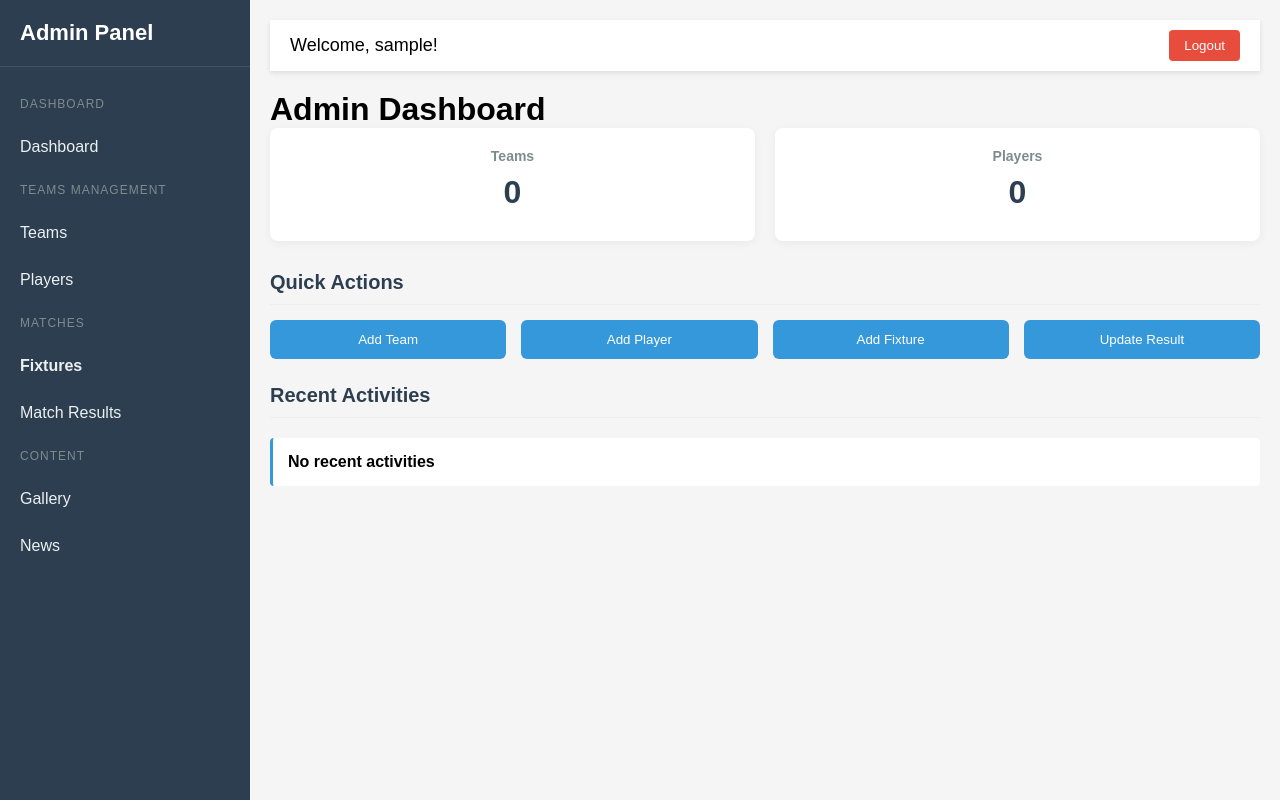
After one commit to asalhanadapangoda/Cricket-League-Website, a PHP site: page /adminDashboard.php in a window 1280 px wide. The commit adds this page. Run offline with PHP 8.4, Linux system fonts and the light colour scheme; the visitor is signed in with stand-in values (Sample User, id 1); data that the repository does not hold is empty.

Commit message:
create adminDashboard.php and adminDashboard.css files
change homepage image
create adminDashboard.php file
create adminDashboard.css file

```diff
--- /dev/null
+++ b/CSS_File/adminDashboard.css
@@ -0,0 +1,175 @@
+/* Reset some defaults */
+* {
+    margin: 0;
+    padding: 0;
+    box-sizing: border-box;
+    font-family: Arial, Helvetica, sans-serif;
+}
+
+/* Page background */
+body {
+    display: flex;
+    min-height: 100vh;
+    background-color: #f5f5f5;
+}
+
+/* Sidebar Styles */
+.sidebar {
+    width: 250px;
+    background-color: #2c3e50;
+    color: white;
+    height: 100vh;
+    position: fixed;
+    padding-top: 20px;
+}
+
+.sidebar-header {
+    padding: 0 20px 20px;
+    border-bottom: 1px solid rgba(255,255,255,0.1);
+    margin-bottom: 20px;
+}
+
+.sidebar-header h2 {
+    color: white;
+    font-size: 22px;
+}
+
+.sidebar-menu {
+    list-style: none;
+}
+
+.sidebar-menu li {
+    margin-bottom: 5px;
+}
+
+.sidebar-menu a {
+    display: block;
+    color: #ecf0f1;
+    padding: 12px 20px;
+    text-decoration: none;
+    transition: all 0.3s;
+}
+
+.sidebar-menu a:hover {
+    background-color: #34495e;
+}
+
+.menu-section {
+    color: #7f8c8d;
+    padding: 10px 20px;
+    font-size: 12px;
+    text-transform: uppercase;
+    letter-spacing: 1px;
+}
+
+/* Main Content Area */
+.main-content {
+    flex: 1;
+    margin-left: 250px;
+    padding: 20px;
+}
+
+.header {
+    display: flex;
+    justify-content: space-between;
+    align-items: center;
+    padding: 10px 20px;
+    background-color: white;
+    box-shadow: 0 2px 5px rgba(0,0,0,0.1);
+    margin-bottom: 20px;
+}
+
+.welcome {
+    font-size: 18px;
+}
+
+.logout-btn {
+    background-color: #e74c3c;
+    color: white;
+    border: none;
+    padding: 8px 15px;
+    border-radius: 4px;
+    cursor: pointer;
+}
+
+/* Dashboard Cards */
+.dashboard-cards {
+    display: grid;
+    grid-template-columns: repeat(auto-fit, minmax(250px, 1fr));
+    gap: 20px;
+    margin-bottom: 30px;
+}
+
+.card {
+    background-color: white;
+    border-radius: 8px;
+    padding: 20px;
+    box-shadow: 0 2px 10px rgba(0,0,0,0.05);
+}
+
+.stat-card {
+    text-align: center;
+}
+
+.stat-number {
+    font-size: 32px;
+    font-weight: bold;
+    color: #2c3e50;
+    margin: 10px 0;
+}
+
+.stat-label {
+    color: #7f8c8d;
+    font-size: 14px;
+}
+
+/* Quick Actions */
+.quick-actions {
+    display: grid;
+    grid-template-columns: repeat(auto-fit, minmax(200px, 1fr));
+    gap: 15px;
+}
+
+.action-btn {
+    background-color: #3498db;
+    color: white;
+    border: none;
+    padding: 12px;
+    border-radius: 6px;
+    cursor: pointer;
+    text-align: center;
+    transition: background-color 0.3s;
+}
+
+.action-btn:hover {
+    background-color: #2980b9;
+}
+
+/* Recent Activities */
+.activities-list {
+    list-style: none;
+    margin-top: 20px;
+}
+
+.activity-item {
+    padding: 15px;
+    border-left: 3px solid #3498db;
+    background-color: white;
+    margin-bottom: 15px;
+    border-radius: 4px;
+}
+
+.activity-time {
+    color: #7f8c8d;
+    font-size: 12px;
+    margin-top: 5px;
+}
+
+/* Section Titles */
+.section-title {
+    margin: 25px 0 15px;
+    color: #2c3e50;
+    font-size: 20px;
+    padding-bottom: 10px;
+    border-bottom: 1px solid #eee;
+}
--- /dev/null
+++ b/adminDashboard.php
@@ -0,0 +1,146 @@
+<?php
+// Start session and check if admin is logged in
+session_start();
+if (!isset($_SESSION['admin_logged_in']) || $_SESSION['admin_logged_in'] !== true) {
+    header("Location: adminLogin.php");
+    exit;
+}
+
+// Include database connection
+require_once 'includes/db.php';
+
+// Fetch data from database
+$teamCount = 0;
+$playerCount = 0;
+$recentActivities = [];
+
+// Get team count
+$teamQuery = "SELECT COUNT(*) as count FROM teams";
+$teamResult = mysqli_query($conn, $teamQuery);
+if ($teamResult && mysqli_num_rows($teamResult) > 0) {
+    $teamData = mysqli_fetch_assoc($teamResult);
+    $teamCount = $teamData['count'];
+}
+
+// Get player count
+$playerQuery = "SELECT COUNT(*) as count FROM players";
+$playerResult = mysqli_query($conn, $playerQuery);
+if ($playerResult && mysqli_num_rows($playerResult) > 0) {
+    $playerData = mysqli_fetch_assoc($playerResult);
+    $playerCount = $playerData['count'];
+}
+
+// Get recent activities (if you have an activities table)
+$activitiesQuery = "SELECT activity, created_at FROM activities ORDER BY created_at DESC LIMIT 5";
+$activitiesResult = mysqli_query($conn, $activitiesQuery);
+if ($activitiesResult && mysqli_num_rows($activitiesResult) > 0) {
+    while ($row = mysqli_fetch_assoc($activitiesResult)) {
+        $recentActivities[] = $row;
+    }
+}
+?>
+
+<!DOCTYPE html>
+<html lang="en">
+<head>
+    <meta charset="UTF-8">
+    <meta name="viewport" content="width=device-width, initial-scale=1.0">
+    <title>Admin Dashboard - Cricket Website</title>
+    <link rel="stylesheet" href="CSS_File/adminDashboard.css">
+</head>
+<body>
+    <!-- Sidebar Navigation -->
+    <div class="sidebar">
+        <div class="sidebar-header">
+            <h2>Admin Panel</h2>
+        </div>
+
+        <ul class="sidebar-menu">
+            <li class="menu-section">DASHBOARD</li>
+            <li><a href="adminDashboard.php">Dashboard</a></li>
+
+            <li class="menu-section">TEAMS MANAGEMENT</li>
+            <li><a href="manage_teams.php">Teams</a></li>
+            <li><a href="manage_players.php">Players</a></li>
+
+            <li class="menu-section">MATCHES</li>
+            <li><a href="manage_fixtures.php"><strong>Fixtures</strong></a></li>
+            <li><a href="manage_results.php">Match Results</a></li>
+
+            <li class="menu-section">CONTENT</li>
+            <li><a href="manage_gallery.php">Gallery</a></li>
+            <li><a href="manage_news.php">News</a></li>
+        </ul>
+    </div>
+
+    <!-- Main Content -->
+    <div class="main-content">
+        <div class="header">
+            <div class="welcome">Welcome, <?php echo $_SESSION['admin_username'] ?? 'Admin'; ?>!</div>
+            <button class="logout-btn" onclick="location.href='logout.php'">Logout</button>
+        </div>
+
+        <h1>Admin Dashboard</h1>
+
+        <!-- Stats Cards -->
+        <div class="dashboard-cards">
+            <div class="card stat-card">
+                <h3 class="stat-label">Teams</h3>
+                <div class="stat-number"><?php echo $teamCount; ?></div>
+            </div>
+
+            <div class="card stat-card">
+                <h3 class="stat-label">Players</h3>
+                <div class="stat-number"><?php echo $playerCount; ?></div>
+            </div>
+        </div>
+
+        <!-- Quick Actions -->
+        <h2 class="section-title">Quick Actions</h2>
+        <div class="quick-actions">
+            <button class="action-btn" onclick="location.href='add_team.php'">Add Team</button>
+            <button class="action-btn" onclick="location.href='add_player.php'">Add Player</button>
+            <button class="action-btn" onclick="location.href='add_fixture.php'">Add Fixture</button>
+            <button class="action-btn" onclick="location.href='update_result.php'">Update Result</button>
+        </div>
+
+        <!-- Recent Activities -->
+        <h2 class="section-title">Recent Activities</h2>
+        <ul class="activities-list">
+            <?php if (!empty($recentActivities)): ?>
+                <?php foreach ($recentActivities as $activity): ?>
+                    <li class="activity-item">
+                        <strong><?php echo htmlspecialchars($activity['activity']); ?></strong>
+                        <div class="activity-time">
+                            <?php
+                            // Format the timestamp
+                            $timestamp = strtotime($activity['created_at']);
+                            echo date('M j, Y \a\t g:i a', $timestamp);
+                            ?>
+                        </div>
+                    </li>
+                <?php endforeach; ?>
+            <?php else: ?>
+                <li class="activity-item">
+                    <strong>No recent activities</strong>
+                </li>
+            <?php endif; ?>
+        </ul>
+    </div>
+
+    <script>
+        // Simple JavaScript for interactivity
+        document.addEventListener('DOMContentLoaded', function() {
+            // Add active class to current menu item
+            const currentPage = window.location.pathname.split('/').pop();
+            const menuItems = document.querySelectorAll('.sidebar-menu a');
+
+            menuItems.forEach(item => {
+                if (item.getAttribute('href') === currentPage) {
+                    item.classList.add('active');
+                }
+            });
+        });
+    </script>
+</body>
+</html>
--- a/homePage.php
+++ b/homePage.php
@@ -11,7 +11,7 @@
   <main>
     <!-- Home Page Image -->
     <div class="banner">
-      <img src="Pictures/Home.jpeg" alt="Cricket Banner">
+      <img src="Pictures/Home_img.jpg" alt="Cricket Banner">
     </div>
 
     <!-- Next Match-->
--- a/includes/db.php
+++ b/includes/db.php
@@ -6,9 +6,8 @@
 
     $conn = mysqli_connect($serverName,$dbUserName,$dbPassword,$dbname);
 
-
-    if($conn == TRUE){
-       //echo "Connection OK";
-    }
-
+    // Check connection
+if (!$conn) {
+    die("Connection failed: " . mysqli_connect_error());
+}
     ?>
```
Also changed, not shown: Pictures/Home_img.jpg (added).
